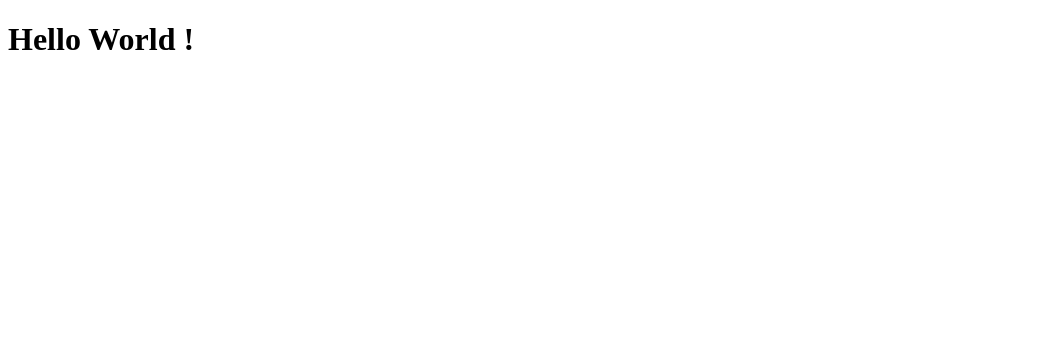
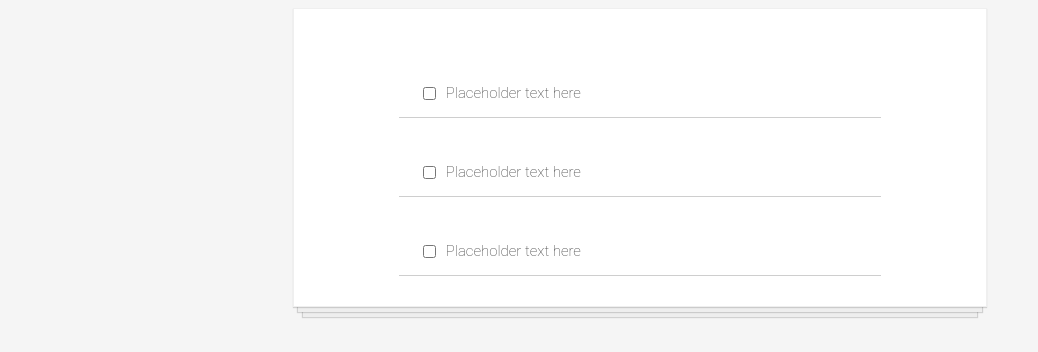
Before and after one commit to lauraharston/todo-react, a React (Create React App) app: page / in a window 1280 px wide. Shown: the top 352 px of the page, without its empty margins (0-1038 px from the left). Built offline with nearby package versions, Linux system fonts and the light colour scheme.

Commit message:
moved the todo items into their own component, styled the todo list

```diff
--- a/src/App.js
+++ b/src/App.js
@@ -1,8 +1,14 @@
 import React from 'react'
+import TodoItem from './components/TodoItem'
+
 
 function App() {
     return (
-        <h1>Hello World !</h1>
+        <div className='todo-list'>
+          <TodoItem />
+          <TodoItem />
+          <TodoItem />
+        </div>
     )
 }
 export default App
--- /dev/null
+++ b/src/components/TodoItem.js
@@ -0,0 +1,12 @@
+import React from 'react'
+
+function TodoItem() {
+    return(
+        <div className='todo-item'>
+            <input type="checkbox"></input>
+            <p>Placeholder text here</p>
+        </div>
+    )
+}
+
+export default TodoItem
--- a/src/index.js
+++ b/src/index.js
@@ -1,6 +1,7 @@
 import React from 'react'
 import ReactDOM from 'react-dom'
 import App from './App'
+import './style.css'
 
 ReactDOM.render(
     <App />,
--- a/src/style.css
+++ b/src/style.css
@@ -0,0 +1,47 @@
+body {
+    background-color: whitesmoke;
+}
+
+.todo-list {
+    background-color: white;
+    margin: auto;
+    width: 50%;
+    display: flex;
+    flex-direction: column;
+    align-items: center;
+    border: 1px solid #efefef;
+    box-shadow:
+    /* The top layer shadow */
+        0 1px 1px rgba(0,0,0,0.15),
+            /* The second layer */
+        0 10px 0 -5px #eee,
+            /* The second layer shadow */
+        0 10px 1px -4px rgba(0,0,0,0.15),
+            /* The third layer */
+        0 20px 0 -10px #eee,
+            /* The third layer shadow */
+        0 20px 1px -9px rgba(0,0,0,0.15);
+    padding: 30px;
+}
+
+.todo-item {
+    display: flex;
+    justify-content: flex-start;
+    align-items: center;
+    padding: 30px 20px 0;
+    width: 70%;
+    border-bottom: 1px solid #cecece;
+    font-family: Roboto, sans-serif;
+    font-weight: 100;
+    font-size: 15px;
+    color: #333333;
+}
+
+input[type=checkbox] {
+    margin-right: 10px;
+    font-size: 30px;
+}
+
+input[type=checkbox]:focus {
+    outline: 0;
+}
```
Also changed, not shown: 1 other file (tests, documents, lock files or other folders).
